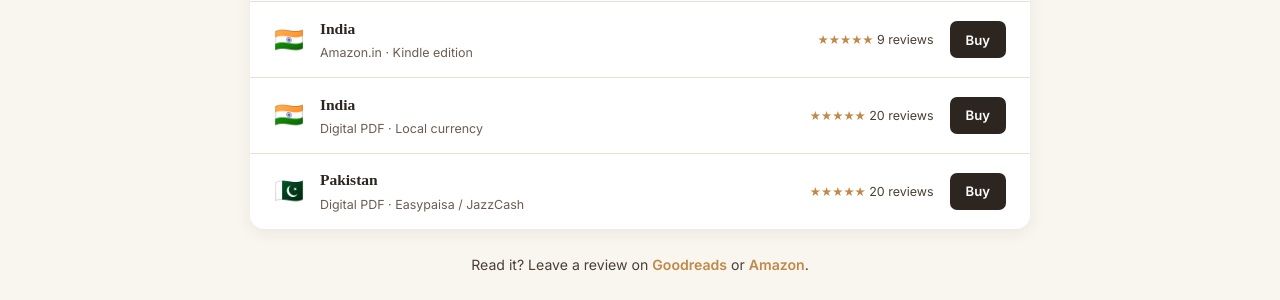
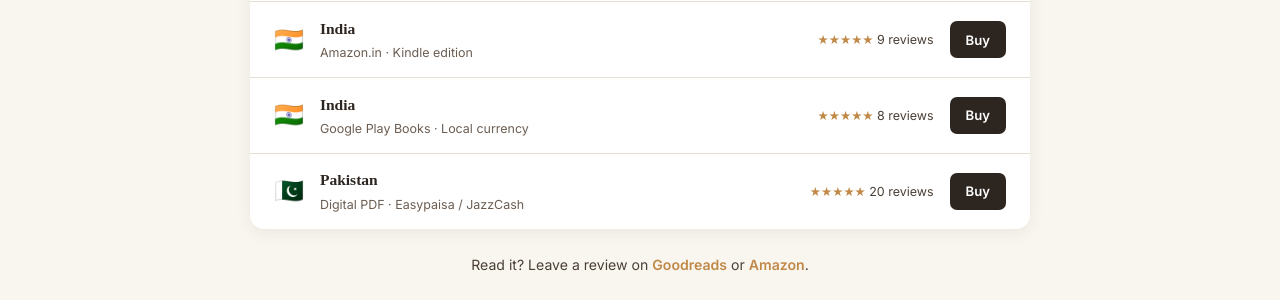
Before and after one commit to Omnitryx-Inc/tahajjud-fe-main, a Jekyll site: the page built from pages/get-the-book.html, in a window 1280 px wide and 900 px high, scrolled down 1415 px. Shown: the part 152-452 px from the top of the window. Built offline with Jekyll 4.4.1, drawn with Linux system fonts in a browser that asks for light colours; some web fonts are replaced.

Commit message:
adjustments

```diff
--- a/pages/get-the-book.html
+++ b/pages/get-the-book.html
@@ -454,11 +454,11 @@
         <div class="marketplace-flag">🇮🇳</div>
         <div class="marketplace-info">
           <div class="marketplace-country">India</div>
-          <div class="marketplace-retailer">Digital PDF · Local currency</div>
+          <div class="marketplace-retailer">Google Play Books · Local currency</div>
         </div>
-        <div class="marketplace-reviews"><span class="stars">★★★★★</span> 20 reviews</div>
+        <div class="marketplace-reviews"><span class="stars">★★★★★</span> 8 reviews</div>
         <div class="marketplace-actions">
-          <a href="https://omnitryx-india.lemonsqueezy.com/checkout/buy/1fd52007-384f-412d-ac1f-ca4baf75856f" class="marketplace-btn" target="_blank" rel="noopener" onclick="gtag('event','click_buy_digital',{country:'IN',button_location:'buy_page'});">Buy</a>
+          <a href="{{ site.google_play_url }}" class="marketplace-btn" target="_blank" rel="noopener" onclick="gtag('event','click_buy_google_play',{country:'IN',button_location:'buy_page'});">Buy</a>
         </div>
       </div>
 
```
